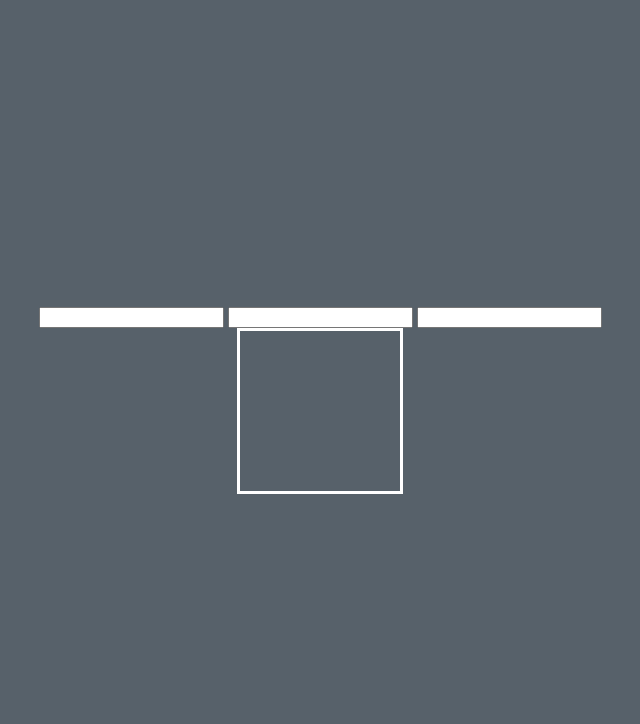
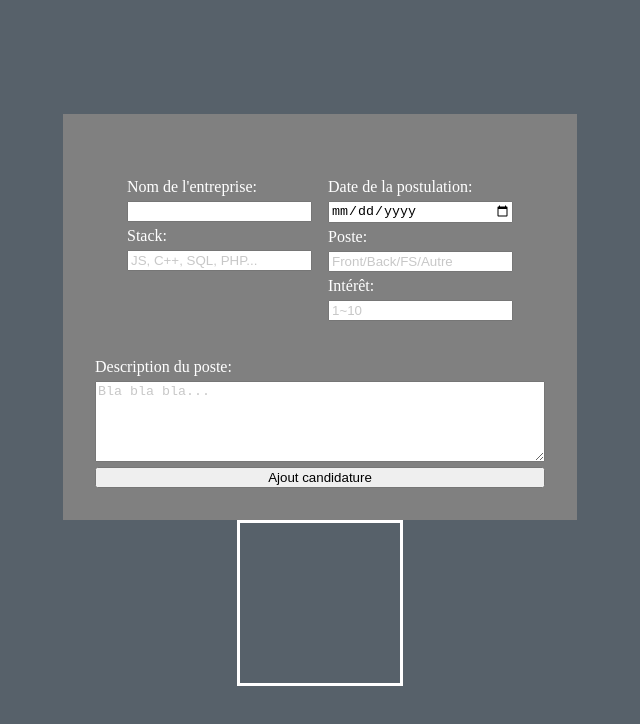
Before and after one commit to WilfriedW9/Traqueur-de-postulation, a plain HTML site: page index.html in a window 1280 px wide. Shown: the whole page, without its empty margins (320-960 px from the left). Drawn offline with Linux system fonts and the light colour scheme.

Commit message:
Intégration des placeholders dans les champs du formulaire

```diff
--- a/index.html
+++ b/index.html
@@ -9,19 +9,25 @@
   </head>
   <body>
     <form>
-      <input
-      type="text"
-      name="nomEntreprise"
-      id="" />
-      <input
-      type="text"
-      name="posteDesc"
-      id="" />
-      <input
-        type="text"
-        name="technologies"
-        id=""
-      />
+      <div class="form-container">
+          <div class="text-input-compartment">
+            <label for="nomEntreprise"> Nom de l'entreprise:</label>
+            <input type="text" name="nomEntreprise" id="nomEntreprise" />
+            <label for="technologies"> Stack:</label>
+            <input type="text" name="technologies" id="technologies" placeholder="JS, C++, SQL, PHP..."/>
+          </div>
+          <div class="other-input-compartment">
+            <label for="date"> Date de la postulation:</label>
+            <input type="date" name="date" id="date" />
+            <label for="titrePoste"> Poste:</label>
+            <input type="text" name="titrePoste" id="titrePoste" placeholder="Front/Back/FS/Autre"/>
+            <label for="interet"> Intérêt:</label>
+            <input type="number" name="interet" id="interet"  placeholder="1~10" min="1" max="10"/>
+          </div>
+      </div>
+      <label for="posteDesc"> Description du poste:</label>
+      <textarea name="posteDesc" id="posteDesc" cols="30" rows="5" placeholder="Bla bla bla..."></textarea>
+      <button type="submit" id="formSubmit">Ajout candidature</button>
     </form>
     <div class="board"></div>
   </body>
--- a/script.js
+++ b/script.js
@@ -17,3 +17,11 @@ class Candidature {
     this.technologies = technologies;
   }
 }
+
+const submitBtn = document.querySelector("#formSubmit")
+const form = document.querySelector("form")
+
+submitBtn.addEventListener("click",(e)=> {
+    console.log(form.form)
+e.preventDefault()
+})
--- a/style.css
+++ b/style.css
@@ -13,3 +13,40 @@ body{
     height: 10rem;
     width: 10rem;
 }
+
+form {
+
+    background-color: grey;
+    padding: 2rem;
+}
+
+button:hover {
+    cursor: pointer;
+}
+
+label {
+    color: white;
+}
+
+#formSubmit{
+    width: fit;
+}
+
+.form-container {
+    gap: 1rem;
+        background-color: grey;
+    padding: 2rem;
+}
+
+form, .form-container,.text-input-compartment,.other-input-compartment {
+    display: flex;
+}
+
+form, .text-input-compartment,.other-input-compartment{
+    flex-direction: column;
+    gap: 5px;
+}
+
+::placeholder{
+    opacity: 0.4;
+}
```
